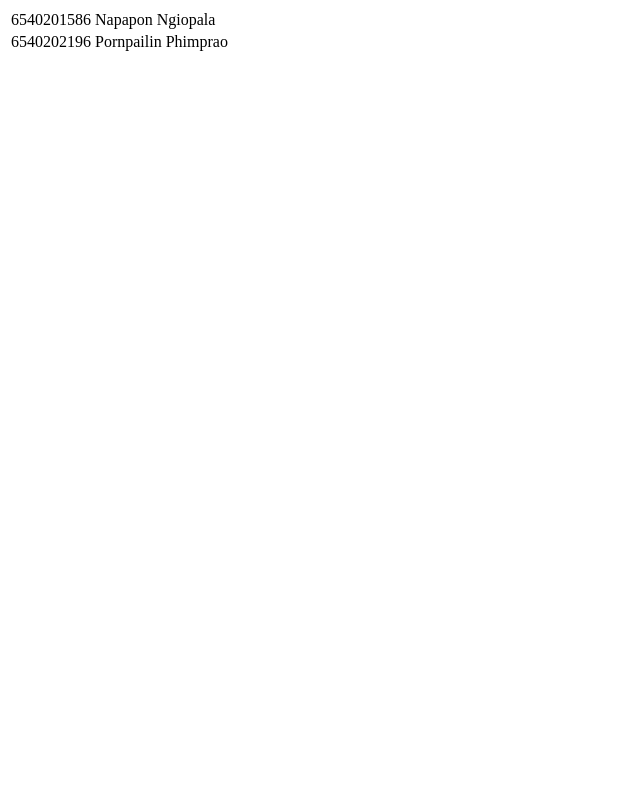
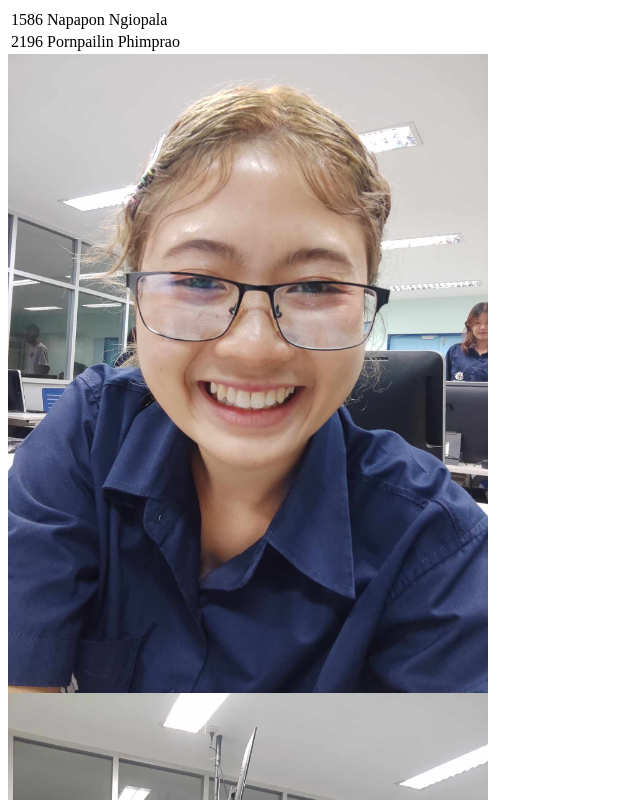
Before and after one commit to ployba5557/test03, a plain HTML site: page index.html in a window 1280 px wide. Shown: the top 800 px of the page, without its empty margins (0-640 px from the left). Drawn offline with Linux system fonts and the light colour scheme.

Commit message:
add images and student ID 4

```diff
--- a/index.html
+++ b/index.html
@@ -7,11 +7,16 @@
     <body>
         <table>
             <tr>
-                <td>6540201586</td><td>Napapon Ngiopala</td>
+                <td>1586</td><td>Napapon Ngiopala</td>
             </tr>
             <tr>
-                <td>6540202196</td><td>Pornpailin Phimprao</td>
+                <td>2196</td><td>Pornpailin Phimprao</td>
             </tr>
         </table>
     </body>
+    <div><img src="1586.jpg" alt="1586 from Space"
+    style="width:100%;max-width:480px"></div>
+    <div><img src="2196.jpg" alt="2196 from Space"
+    style="width:100%;max-width:480px"></div>
+</body>
 </html>
```
Also changed, not shown: 1586.jpg (added), 2196.jpg (added).
